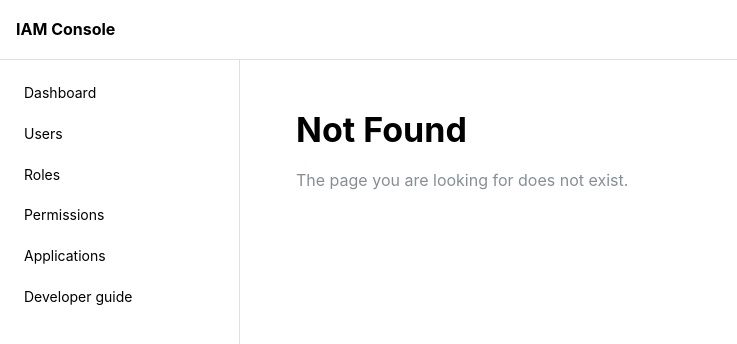
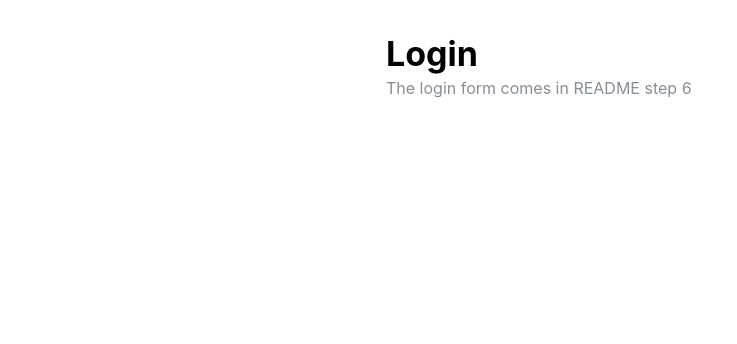
Before and after one commit to jahid-csedu/iam-forntend, a React (Vite) app in the folder apps/console/: page /login in a window 1280 px wide. Before the commit this address had no page. Shown: the top 344 px of the page, without its empty margins (0-737 px from the left). Built offline with nearby package versions, Linux system fonts and the light colour scheme.

Commit message:
Layout route with Outlet (lesson 3.3)

```diff
--- a/apps/console/src/App.tsx
+++ b/apps/console/src/App.tsx
@@ -3,17 +3,21 @@ import AppLayout from './ui/AppLayout'
 import DashboardPage from './pages/DashboardPage'
 import UsersPage from './pages/UsersPage'
 import NotFoundPage from './pages/NotFoundPage'
+import LoginPage from './pages/LoginPage'
 
 function App() {
   return (
-    <AppLayout>
-      {/* Only the matching Route is shown, inside the layout */}
-      <Routes>
+    <Routes>
+      {/* No frame */}
+      <Route path="/login" element={<LoginPage />} />
+
+      {/* Layout route: no path, just wraps the routes inside it */}
+      <Route element={<AppLayout />}>
         <Route path="/dashboard" element={<DashboardPage />} />
         <Route path="/users" element={<UsersPage />} />
         <Route path="*" element={<NotFoundPage />} />
-      </Routes>
-    </AppLayout>
+      </Route>
+    </Routes>
   )
 }
 
--- /dev/null
+++ b/apps/console/src/pages/LoginPage.tsx
@@ -0,0 +1,12 @@
+import { Container, Text, Title } from '@mantine/core'
+
+function LoginPage() {
+    return (
+        <Container size="xs" py="xl">
+            <Title order={1}>Login</Title>
+            <Text c="dimmed">The login form comes in README step 6</Text>
+        </Container>
+    )
+}
+
+export default LoginPage
--- a/apps/console/src/ui/AppLayout.tsx
+++ b/apps/console/src/ui/AppLayout.tsx
@@ -1,5 +1,4 @@
-import type { ReactNode } from 'react'
-import { Link, useLocation } from 'react-router'
+import { Link, Outlet, useLocation } from 'react-router'
 import { AppShell, NavLink, Text, Burger, Group } from '@mantine/core'
 import { useDisclosure } from '@mantine/hooks'
 
@@ -18,11 +17,7 @@ const navItems: NavItem[] = [
     { label: 'Developer guide', path: '/developers' },
 ]
 
-interface AppLayoutProps {
-    children: ReactNode
-}
-
-function AppLayout({ children }: AppLayoutProps) {
+function AppLayout() {
     const [opened, { toggle, close }] = useDisclosure(false)
     const location = useLocation()
 
@@ -64,7 +59,9 @@ function AppLayout({ children }: AppLayoutProps) {
                 ))}
             </AppShell.Navbar>
 
-            <AppShell.Main>{children}</AppShell.Main>
+            <AppShell.Main>
+                <Outlet />
+            </AppShell.Main>
         </AppShell>
     )
 }
```
Also changed, not shown: 1 other file (tests, documents, lock files or other folders).
